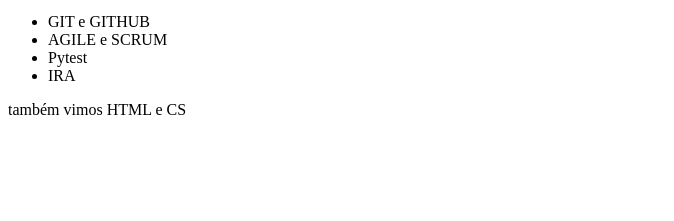
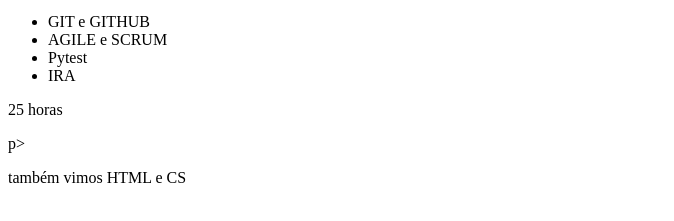
Before and after one commit to gabielapalves/site10789, a plain HTML site: page index.html in a window 1280 px wide. Shown: the part 101-322 px from the top of the page, without its empty margins (0-674 px from the left). Drawn offline with Linux system fonts and the light colour scheme.

Commit message:
Update index.html

```diff
--- a/index.html
+++ b/index.html
@@ -14,6 +14,7 @@
         <li> Pytest</li>
         <li> IRA </li>
     </ul>
+    <p> 25 horas </p>p>
 
     <p> também vimos HTML e CS </p>
 
```
